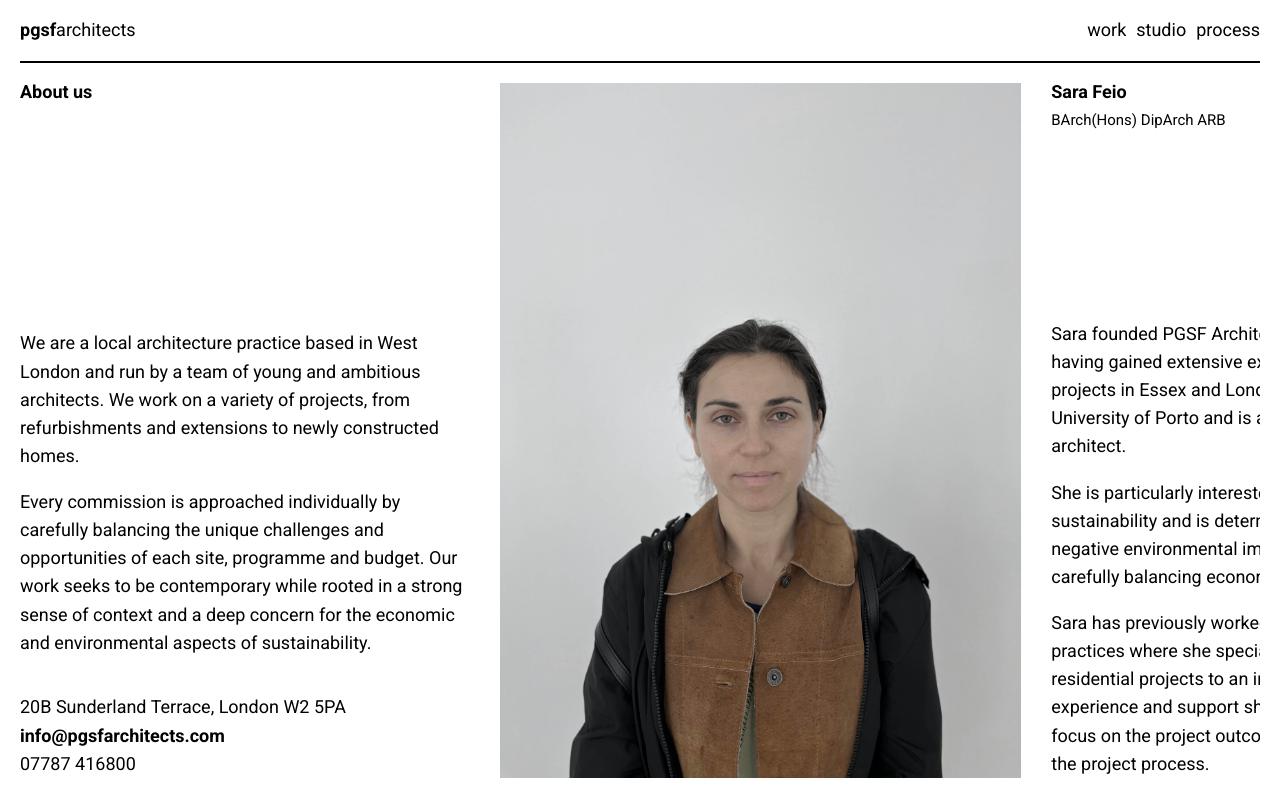
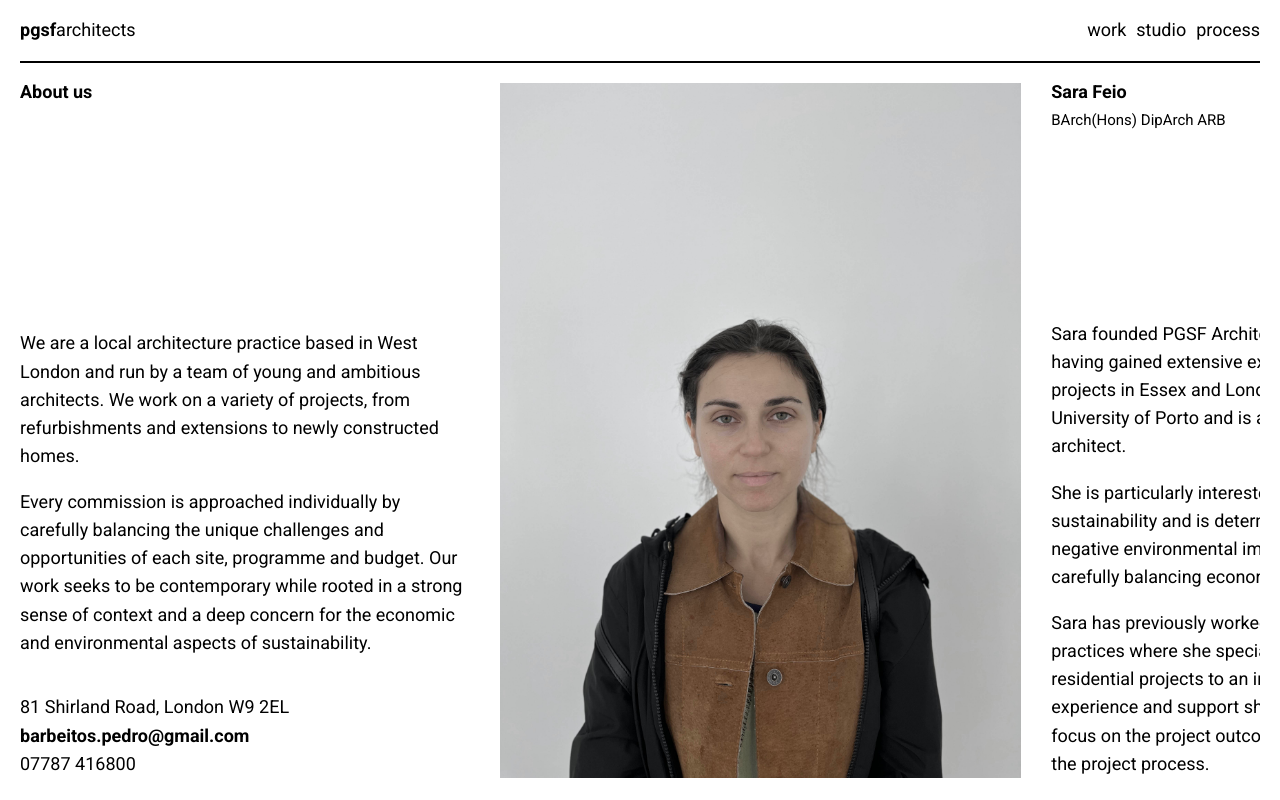
Before and after one commit to pedrobarbeitos/pgsfwebsite_v2, a Next.js app: page /studio in a window 1280 px wide. Built offline with nearby package versions, Linux system fonts and the light colour scheme; no server answers.

Commit message:
Update AboutCard.tsx

```diff
--- a/src/app/components/AboutCard/AboutCard.tsx
+++ b/src/app/components/AboutCard/AboutCard.tsx
@@ -27,11 +27,11 @@ function AboutCard() {
         </h2>
         <br></br>
         <br></br>
-        <h2>20B Sunderland Terrace, London W2 5PA</h2>
+        <h2>81 Shirland Road, London W9 2EL</h2>
         <h2>
           <b>
-            <a href="mailto: info@pgsfarchitects.com">
-              info@pgsfarchitects.com
+            <a href="mailto: barbeitos.pedro@gmail.com">
+              barbeitos.pedro@gmail.com
             </a>
           </b>
         </h2>
```
